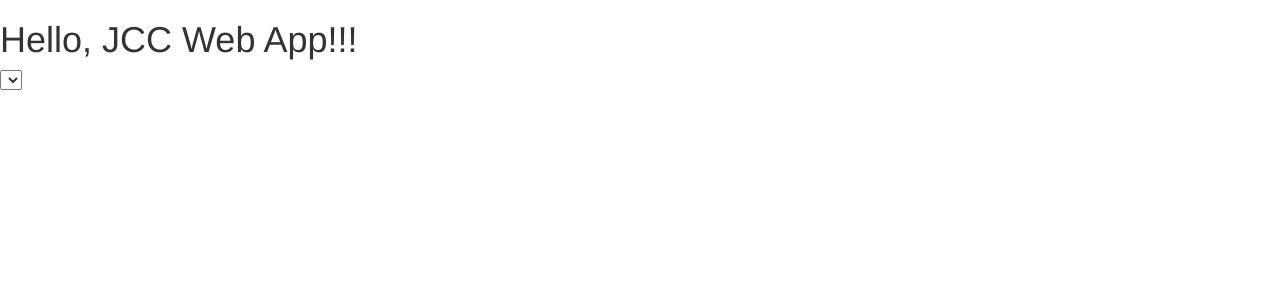
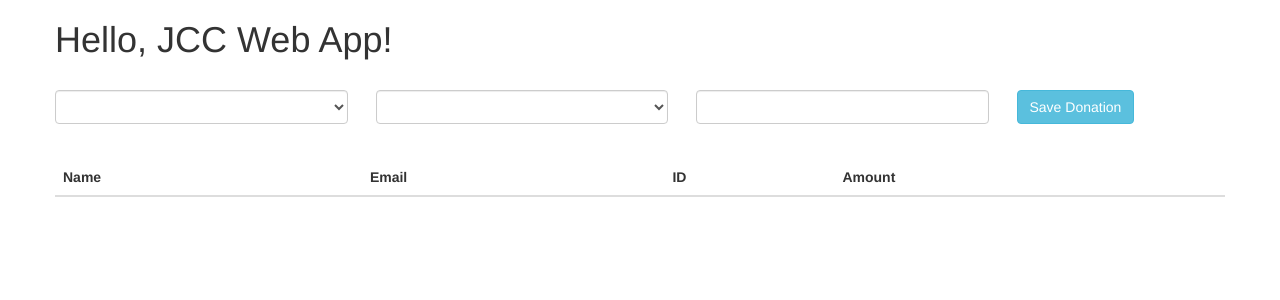
Before and after one commit to WomensCodingCircle/jcc-app, a Flask app: page / in a window 1280 px wide. Shown: the top 300 px of the page. Run offline with Flask 2, Linux system fonts and the light colour scheme; lists and menus that the app fills with data are empty; some libraries are stand-ins or nearby versions.

Commit message:
Fix things which came in when merging

```diff
--- a/app/__init__.py
+++ b/app/__init__.py
@@ -6,13 +6,22 @@ from .models import app
 
 @app.route('/')
 def landing_page():
-   return render_template('landing_page.html', tEvents=events)
+   return render_template('landing_page.html', tEvents=events, tPeople='', tDonations=donations)
 
-from app.models import Event
+@app.route('/about')
+def about():
+   text = 'This application has been build by the womens coding circle at Janelia'
+   return render_template('about.html')
+
+@app.route('/event/<event_id>')
+def show_donations(event_id):
+   print(event_id)
+   return render_template('landing_page.html')
+
+from app.models import Event, Donation
 
 with app.app_context():
    events = mixer.cycle(4).blend(Event, name=(n for n in ('Back to School', 'Renovating', 'Race to end Poverty')))
-
 
 
 @app.route('/register/', methods=["GET", "POST"])
@@ -45,3 +54,23 @@ def logout():
    session.pop('username', None)
    # flash("logged out")
    return render_template("logout.html")
+
+with app.app_context():
+   events = mixer.cycle(4).blend(Event,
+                                    id=(n for n in (1,2,3,4)),
+                                    name=(n for n in ('Back to School', 'Renovating', 'Race to end Poverty', 'Holiday Food Drive'))
+                                 )
+   # people = mixer.cycle(4).blend(Contact,
+   #                                  name=(n for n in ('Alice', 'Bob', 'Claudine', 'Dan')),
+   #                                  employeeId=(n for n in ('12345', '67891', '45678', '12356')),
+   #                                  email=(n for n in ('alice@email.com', 'bob@email.com', 'claudine@email.com', 'dan@email.com'))
+   #                               )
+
+   donations = mixer.cycle(2).blend(Donation,
+                                    id=(n for n in (1,2,3,4)),
+                                    personname=(n for n in ('Alice','Bob')),
+                                    employeeId=(n for n in ('12345', '67891')),
+                                    email=(n for n in ('alice@email.com', 'bob@email.com')),
+                                    amount=(n for n in (30, 40)),
+                                    event_id=(n for n in (3, 4))
+                                 )
--- a/app/templates/landing_page.html
+++ b/app/templates/landing_page.html
@@ -1,5 +1,3 @@
-
-
 {% extends "bootstrap/base.html" %}
 {% block title %}JCC App{% endblock %}
 
@@ -10,14 +8,51 @@
 {% endblock %}
 
 {% block content %}
-  <h1>Hello, JCC Web App!!!</h1>
-
-<select class="selectpicker">
+   <div class="container">
+      <div class="row">
+         <h1>Hello, JCC Web App!</h1>
+      </div>
+      <br />
+      <div class="row">
+         <div class="form-group">
+            <select class="form-control" style="width: 25%; float: left; margin-right: 2em;">
                {% for e in tEvents %}
-
-   <option>{{e.name}}</option>
-
+               <option>{{e.id}} -- {{e.name}}</option>
                {% endfor %}
             </select>
+            <select class="form-control" style="width: 25%; float: left; margin-right: 2em;">
+               {% for e in tPeople %}
+               <option>{{e.name}} --- {{e.email}} --- {{e.employeeId}}</option>
+               {% endfor %}
+            </select>
+            <input type="text" class="form-control" style="width: 25%; float: left; margin-right: 2em;"/>
+            <button type="button" class="btn btn-info">Save Donation</button>
+         </div>
 
+      </div>
+      <br />
+      <div class="row">
+         <table class="table">
+            <thead>
+               <tr>
+                  <th>Name</th>
+                  <th>Email</th>
+                  <th>ID</th>
+                  <th>Amount</th>
+               </tr>
+            </thead>
+            <tbody>
+               {% for d in tDonations %}
+                  <tr>
+                     <td>{{d.personname}}</td>
+                     <td>{{d.email}}</td>
+                     <td>{{d.id}}</td>
+                     <td>{{d.amount}}</td>
+                     <td>{{d.event_id}}</td>
+                  </tr>
+               {% endfor %}
+            </tbody>
+         </table>
+      </div>
+   </div>
 {% endblock %}
```
Also changed, not shown: app/models.py (+15 -15 lines), app/templates/about.html (added, +25 -0 lines). Lines whose indentation alone changed are shown as unchanged.
